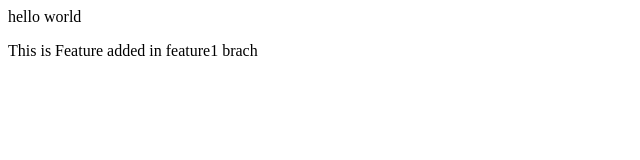
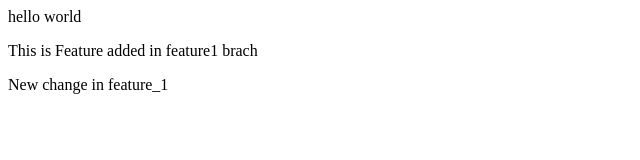
Before and after one commit to Darshchavan/demo-project, a plain HTML site: page index.html in a window 1280 px wide. Shown: the whole page, without its empty margins (0-640 px from the left). Drawn offline with Linux system fonts and the light colour scheme.

Commit message:
Update index.html
change1

```diff
--- a/index.html
+++ b/index.html
@@ -1,2 +1,3 @@
 <p>hello world</p>
 <p>This is Feature added in feature1 brach </p>
+<p>New change in feature_1</p>
```
